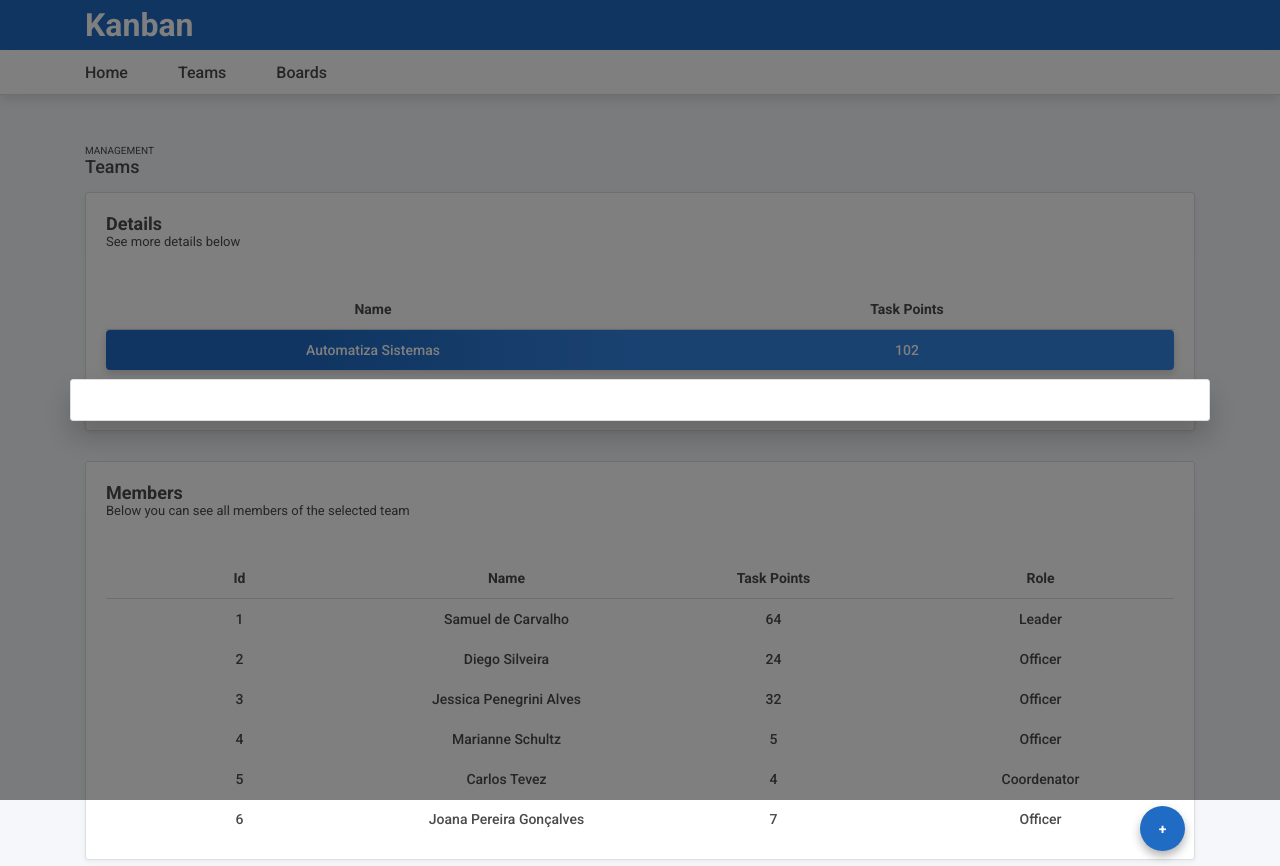
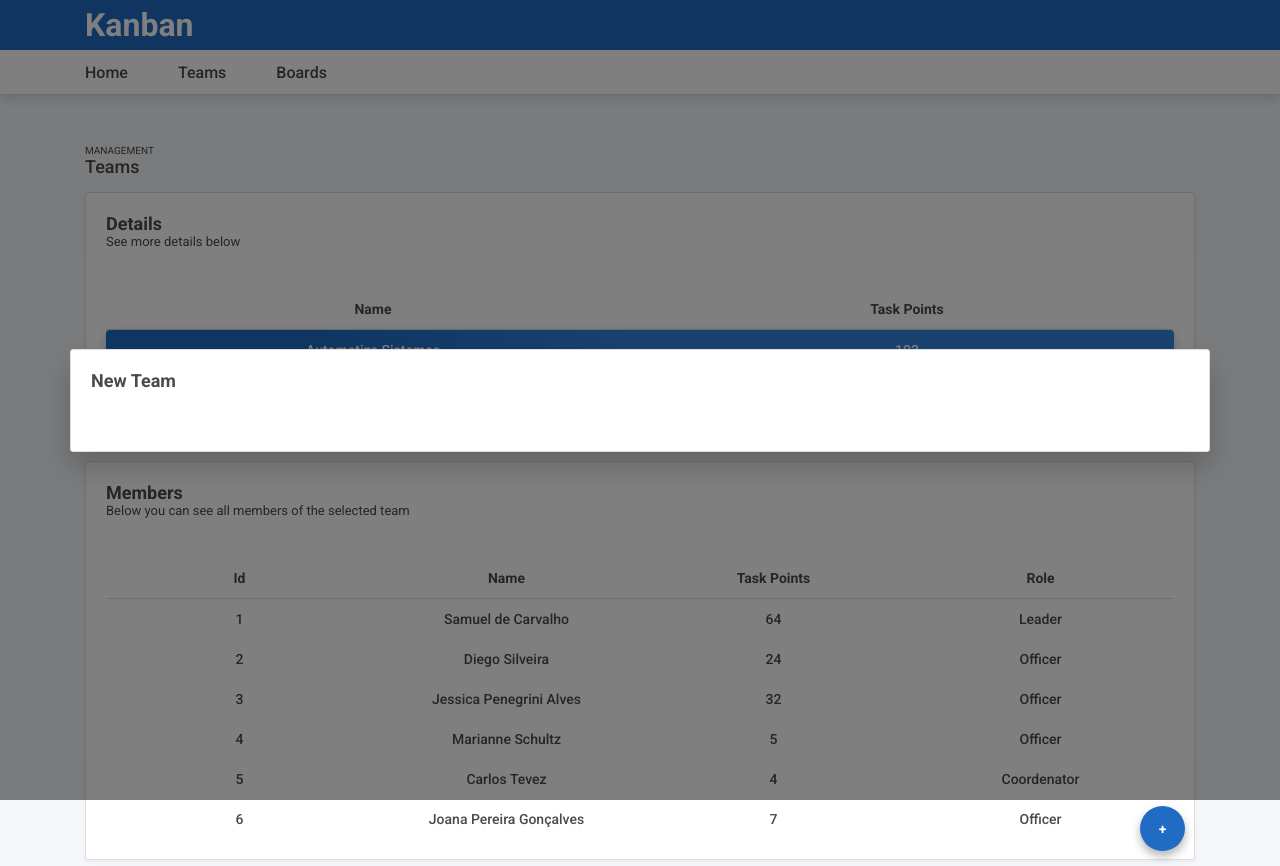
Before and after one commit to samueldcarvalho/Training.ProjectKanban, a Next.js app in the folder src/Web/Training.Kanban.UI/kanban-web-ui/: page /teams in a window 1280 px wide. Built offline with nearby package versions, Linux system fonts and the light colour scheme.

Commit message:
Alterações no Front, na tela de Teams

```diff
--- a/src/Web/Training.Kanban.UI/kanban-web-ui/pages/teams/index.tsx
+++ b/src/Web/Training.Kanban.UI/kanban-web-ui/pages/teams/index.tsx
@@ -73,7 +73,14 @@ const TeamsPage = () => {
                 {
                     modalIsOpen && <UIModal>
                         <div className="row kb-card kb-modal-shadow kb-teams-new-team">
-                            <div></div>
+                            <div className="kb-card-title">
+                                <div className="kb-teams-new-team__header">
+                                    <CardTitleComponent title="New Team" description="" />
+                                </div>
+                                <div className="kb-teams-new-teams__body">
+
+                                </div>
+                            </div>
                         </div>
                     </UIModal>
                 }
```
Also changed, not shown: 1 other file (tests, documents, lock files or other folders).
